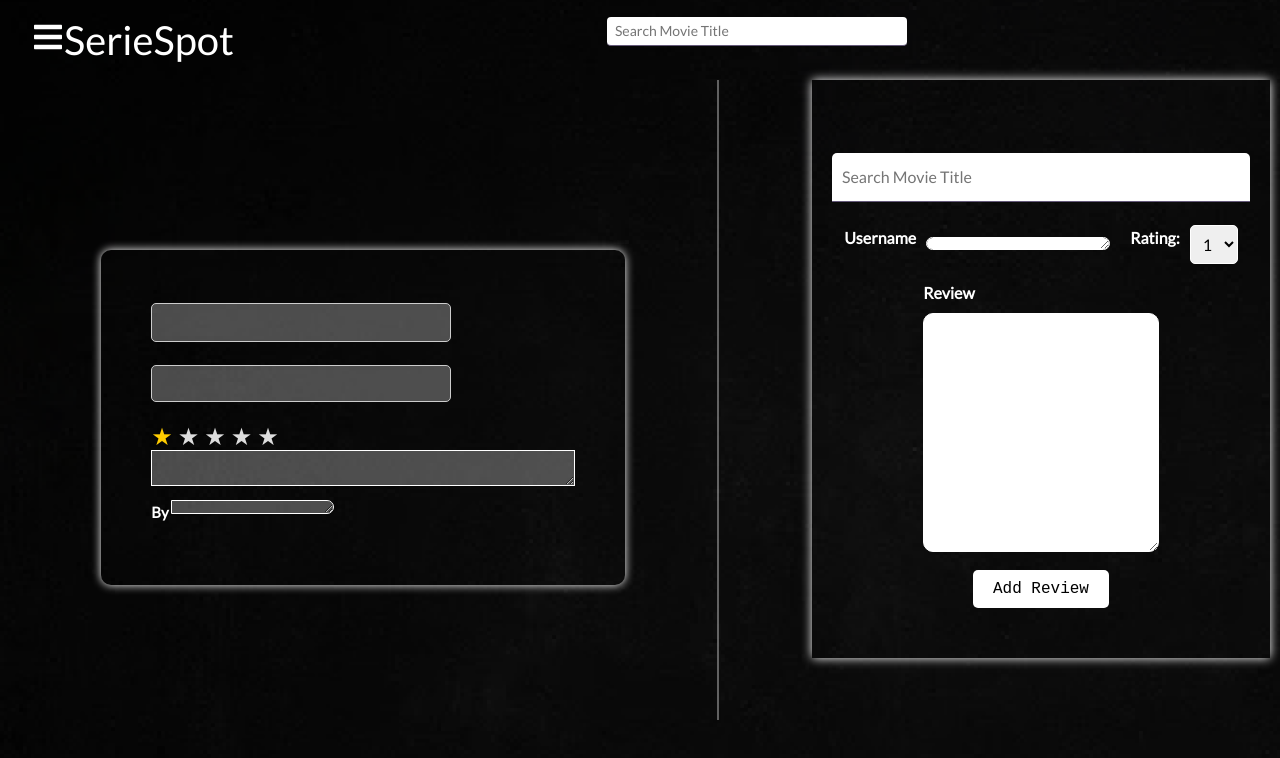
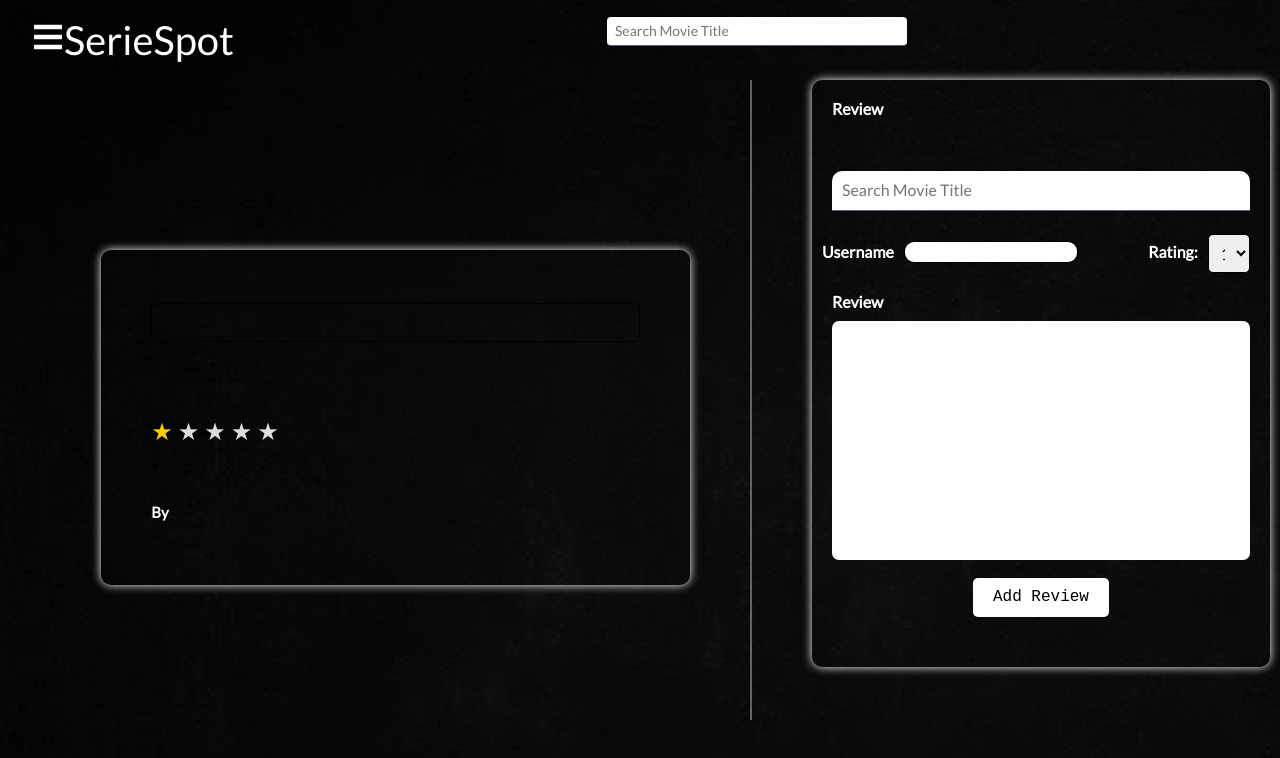
Before and after one commit to Shuntta/SerieSpot, a React (Create React App) app: page /CreateReview/1 in a window 1280 px wide. Shown: the top 758 px of the page. Built offline with nearby package versions, Linux system fonts and the light colour scheme.

Commit message:
Css CreateReview done

```diff
--- a/src/assets/styles/CreateReview.css
+++ b/src/assets/styles/CreateReview.css
@@ -1,17 +1,24 @@
+
+
 .container {
   display: flex;
   justify-content: space-between;
+
 }
 
 .left {
-  width: 40%;
+  width: 45%;
   padding: 50px;
   box-shadow: 0 0 10px rgb(255, 255, 255);
   margin-bottom: 10px;
   border-radius: 10px;
   margin-left: 50px;
   margin-top: 170px;
+  height: auto;
+
 }
+
+
 
 .right {
   width: 35%;
@@ -19,6 +26,7 @@
   box-shadow: 0 0 10px rgb(255, 255, 255);
   margin-right: 90px;
   padding-bottom: 200px;
+  border-radius: 10px;
 }
 
 .divider {
@@ -47,7 +55,7 @@ select {
   margin-top: 3px;
   box-sizing: border-box;
   border-radius: 5px;
-  border-color: #fff;
+  border-color: #000000;
 }
 
 .button-group {
@@ -87,7 +95,7 @@ select {
   padding: 8px;
   box-sizing: border-box;
   background-color: #ffffff;
-  border: 1px solid #fff;
+  border: 1px solid #000000;
   border-radius: 4px;
 }
 
@@ -140,33 +148,46 @@ ul {
 
 .form-group1 textarea {
   width: 100%;
-  border-radius: 10px;
+  border-radius: 7px;
   padding-bottom: 200px;
   margin-top: 10px;
-  border-color: #fff;
+  border-color: #00000000;
 }
+
+.form-group1{
+  resize:none;
+}
+
+
+
 
 .form-group textarea {
   border-radius: 10px;
-  border-color: #fff;
+  border-color: #000000;
+  color: #ffffff;
 }
 
 .author-input {
   font-family: "Lucida Console", Monospace;
   color: #ffffff;
   font-size: 13px;
+  background-color: rgba(0, 0, 0, 0);
+
+  border-color: rgba(0, 0, 0, 0);
 }
 
 .body-input {
   width: 100%;
-  border-color: rgb(255, 255, 255);
+  border-color: rgb(0, 0, 0);
   font-size: 15px;
+
 }
 
 .user-input {
-  border-color: rgb(255, 255, 255);
-  margin-top: 10px;
+  border-color: rgba(0, 0, 0, 0);
+  margin-top: 1px;
   height: 10px;
+
 }
 
 .by {
@@ -176,15 +197,21 @@ ul {
 .form-group2 textarea {
   margin-left: 10px;
   border-radius: 10px;
-  border-color: #fff;
+  border-color: #000000;
 }
 
 .body-input,
-.user-input {
-  color: white;
+.user-input,
+.titulo--preview {
+  color: rgb(255, 255, 255);
+  background-color: #00000000;
+  resize: none;
+  border-color: #00000000;
 }
 
 .user-input,
 .user-input label {
-  color: white !important;
+  color: rgb(255, 255, 255) !important;
+  resize: none;
+
 }
--- a/src/components/AutocompleteInput.css
+++ b/src/components/AutocompleteInput.css
@@ -1,23 +1,26 @@
 /* AutocompleteInput.css */
 .autocomplete-input-container {
   width: 100%;
+
 }
 
 .autocomplete-input {
   width: 100%;
-  padding: 15px 10px;
   border: none;
   border-bottom: 1px solid #645979;
   outline: none;
-  border-radius: 5px 5px 0 0;
+  border-radius: 10px 10px 0 0;
   background-color: #ffffff;
   font-size: 16px;
+  align-items: center;
 }
+
 
 .list {
   width: 100%;
   background-color: #ffffff;
   border-radius: 0 0 5px 5px;
+
 }
 
 .list-items {
--- a/src/components/Navbar.js
+++ b/src/components/Navbar.js
@@ -26,7 +26,7 @@ function Navbar() {
           <Link to="/" className="logo">
             SerieSpot
           </Link>
-          <AutocompleteInput onTitleChange={handleTitleChange} />
+          <AutocompleteInput onTitleChange={handleTitleChange}/>
         </div>
         <nav className={sidebar ? "nav-menu active" : "nav-menu"}>
           <ul className="nav-menu-items" onClick={showSidebar}>
--- a/src/views/CreateReview.js
+++ b/src/views/CreateReview.js
@@ -14,9 +14,23 @@ const CreateReview = () => {
   const navigate = useNavigate();
   const [selectedRating, setSelectedRating] = useState(1);
 
+
+  const adjustTextareaHeight = () => {
+    const textarea = document.getElementById("bodyTextarea");
+    textarea.style.height = "auto";
+    textarea.style.height = `${textarea.scrollHeight}px`;
+  };
+
+  const handleTextareaInput = (e) => {
+    setBody(e.target.value);
+    adjustTextareaHeight(); // Ajusta a altura da textarea
+  };
+
   useEffect(() => {
-    // Ajuste de altura dos inputs, igual ao código fornecido
+    adjustTextareaHeight();// Ajuste de altura dos inputs, igual ao código fornecido
   }, [title, author, body]);
+
+
 
   const handleTitleChange = (newTitle, newAuthor, newMovieId) => {
     setTitle(newTitle);
@@ -44,13 +58,19 @@ const CreateReview = () => {
 
   return (
     <div className="container flex-container">
-      <div className="left">
+      <div className="left" style={{ height: "auto"}}>
         <input
           type="titulo--preview"
           disabled
           value={title}
           className="titulo-input"
           id="tituloInput"
+          style={{
+            width:"100%",
+            backgroundColor:"rgba(0, 0, 0, 0)",
+            borderColor:"black"
+
+          }}
         />
         <input
           type="author-preview"
@@ -58,6 +78,12 @@ const CreateReview = () => {
           value={author}
           className="author-input"
           id="authorInput"
+          style={{
+            marginBottom:"15px",
+            width:"40%"
+
+
+          }}
         />
 
         <div className="rating-preview">
@@ -70,13 +96,21 @@ const CreateReview = () => {
           value={body}
           className="body-input"
           id="bodyTextarea"
+          style={{
+            marginTop:"10px",
+            fontSize: "15px",
+            verticalAlign: "top",
+            height:"auto"
+
+
+          }}
         />
         <label
           style={{
             fontSize: "15px",
             lineHeight: "3",
-            verticalAlign: "top",
-            color: "white",
+            verticalAlign: "top"
+
           }}
         >
           By{" "}
@@ -90,8 +124,10 @@ const CreateReview = () => {
           style={{
             borderRadius: "0px 10px 10px 0px",
             height: "14px",
-            fontSize: "14px",
-            color: "#6e6e6e90",
+            fontSize: "12px",
+            padding:"15px",
+            color:"white"
+
           }}
         />
       </div>
@@ -101,19 +137,23 @@ const CreateReview = () => {
       <div className="right">
         <div className="create-page">
           <div className="form">
-            <form onSubmit={handleSubmit}>
-              <AutocompleteInput onTitleChange={handleTitleChange} />
+            <label>Review</label>
+
+              <form onSubmit={handleSubmit}>
+              <AutocompleteInput className="Searchreview" onTitleChange={handleTitleChange} />
 
               <div
                 className="form-group2"
-                style={{ display: "flex", alignItems: "center" }}
+                style={{ display: "flex",
+                alignItems: "center",
+                marginLeft: "-10px"}}
               >
-                <label>Username</label>
+                <label style={{paddingTop:"10px"}}>Username</label>
                 <textarea
                   required
                   value={user}
                   onChange={(e) => setUser(e.target.value)}
-                  style={{ height: "13px" }}
+                  style={{ height: "20px", paddingTop: "20px", resize:"none", marginRight:"50px"}}
                 ></textarea>
 
                 <div
@@ -124,7 +164,7 @@ const CreateReview = () => {
                     alignItems: "center",
                   }}
                 >
-                  <label style={{ marginRight: "10px" }}>Rating:</label>
+                  <label style={{ marginRight: "10px", paddingTop:"10px" }}>Rating:</label>
                   <select
                     value={selectedRating}
                     onChange={(e) =>
@@ -140,14 +180,21 @@ const CreateReview = () => {
                 </div>
               </div>
 
-              <div className="form-group1" style={{ marginTop: "20px" }}>
+              <div className="form-group1" style={{ marginTop: "20px" , width: "100%"}}>
                 <label>Review</label>
                 <textarea
                   required
                   value={body}
-                  onChange={(e) => setBody(e.target.value)}
+                  onChange={(e) => {
+                    const text = e.target.value;
+                    if (text.length <= 400) {
+                      setBody(text);
+                    } else {
+                      setBody(text.slice(0, 400));
+                    }
+                  }}
                   id="bodyTextarea"
-                  style={{ fontSize: "16px" }}
+                  style={{ fontSize: "16px", resize:"none" }}
                 ></textarea>
               </div>
 
```
Also changed, not shown: src/assets/styles/Navbar.css (line endings or trailing spaces).
